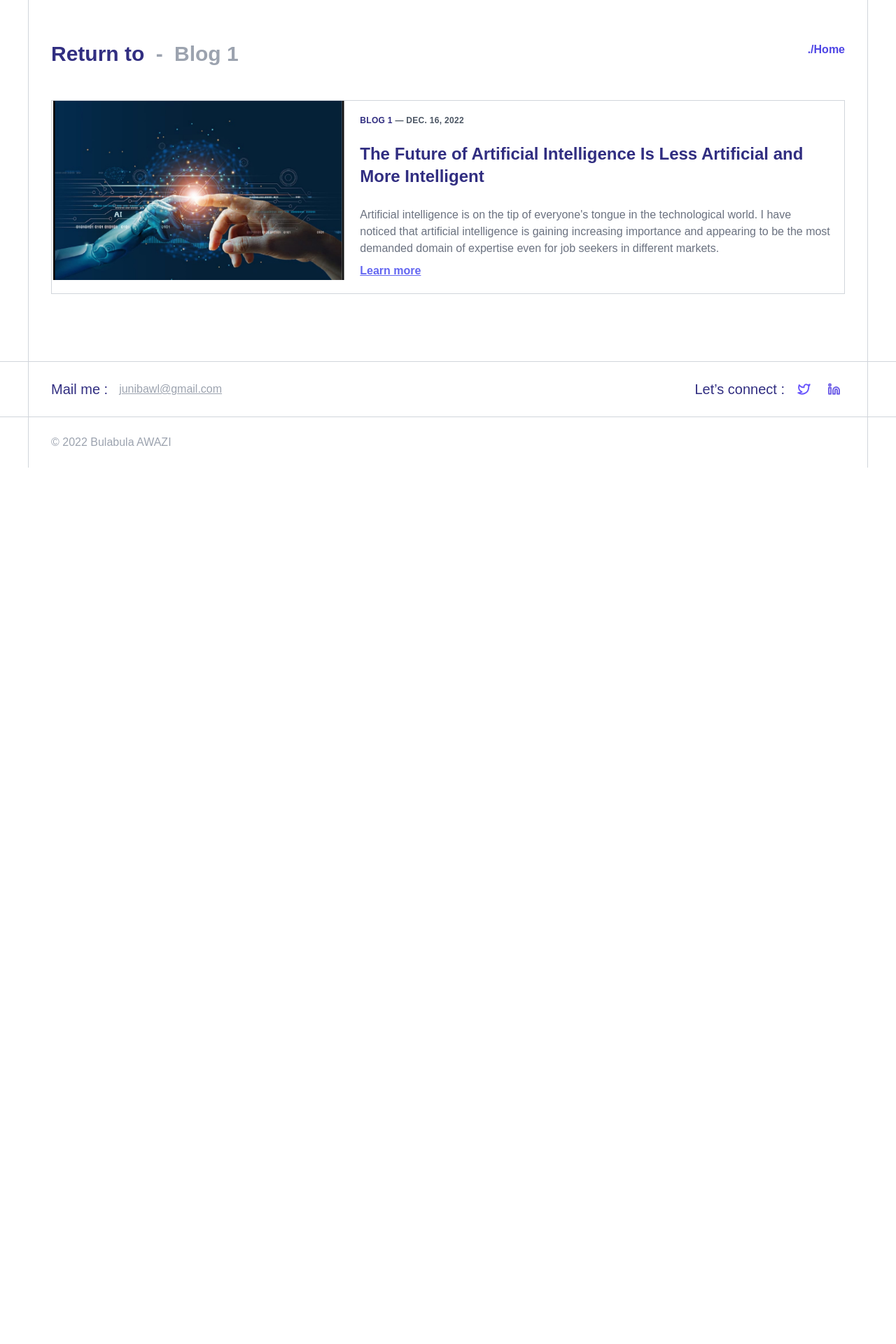
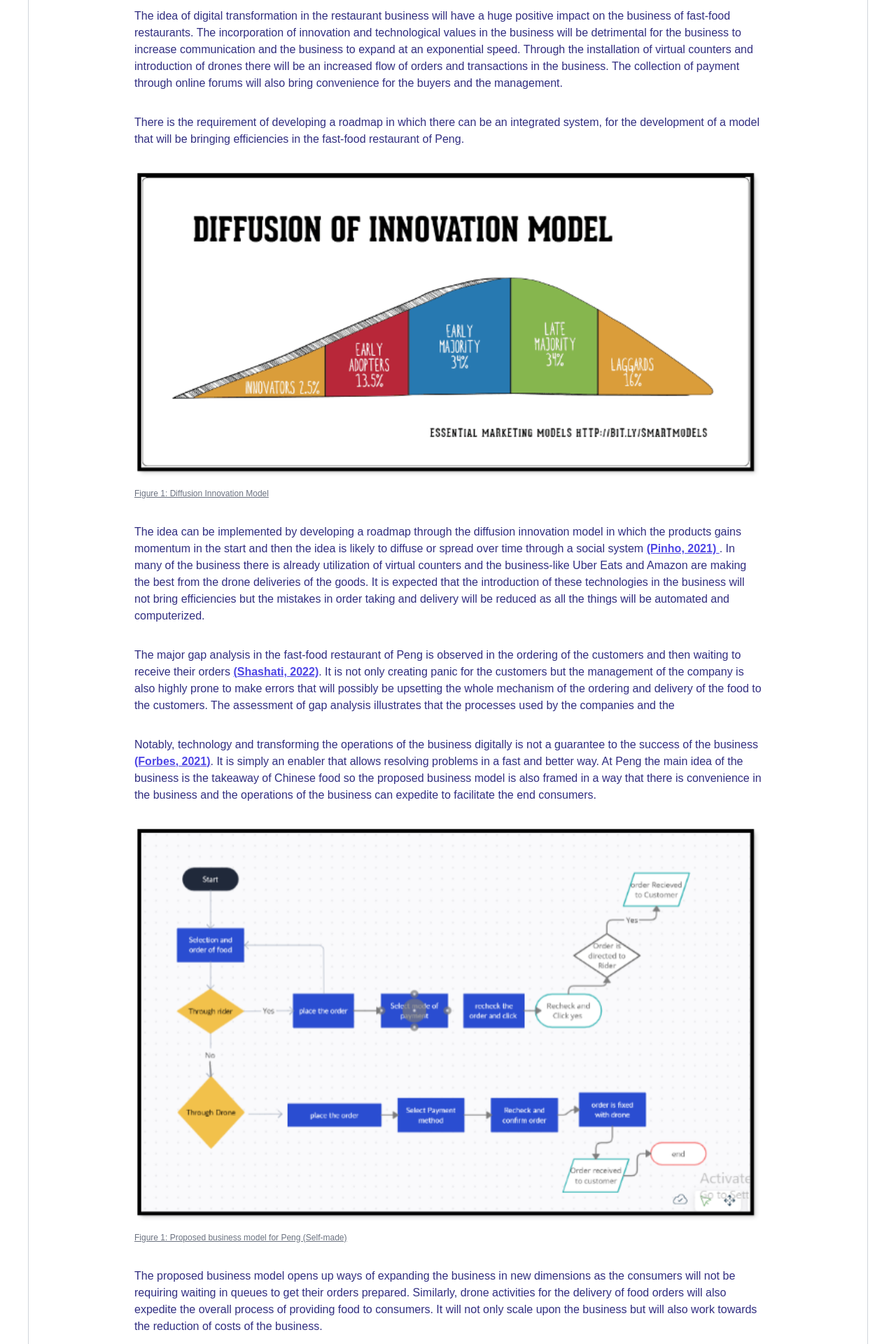
Before and after one commit to vincejs77/junibawl, a Nuxt app: page /blog/blog-5 in a window 1280 px wide. Shown: the part 880-2800 px from the top of the page at 70% size. Before the commit the page ends 1548 px from the top, so only its background shows below. Built offline with nearby package versions, Linux system fonts and the light colour scheme; a web font is replaced by a local one.

Commit message:
update(all): generate all 005

```diff
--- a/pages/blog/blog-5.vue
+++ b/pages/blog/blog-5.vue
@@ -23,6 +23,91 @@
             :src="articles[4].img"
             :alt="articles[4].title"
           />
+        </div>
+
+        <div class="app-blog-content max-w-4xl text-left mx-auto mt-8 sm:mt-12">
+          <p>
+            The idea of digital transformation in the restaurant business will have a huge
+            positive impact on the business of fast-food restaurants. The incorporation of
+            innovation and technological values in the business will be detrimental for
+            the business to increase communication and the business to expand at an
+            exponential speed. Through the installation of virtual counters and
+            introduction of drones there will be an increased flow of orders and
+            transactions in the business. The collection of payment through online forums
+            will also bring convenience for the buyers and the management.
+          </p>
+          <p>
+            There is the requirement of developing a roadmap in which there can be an
+            integrated system, for the development of a model that will be bringing
+            efficiencies in the fast-food restaurant of Peng.
+          </p>
+          <p class="img">
+            <img src="/img/articles/blog5.png" alt="" />
+            <span class="underline text-gray-500 text-xs"
+              >Figure 1: Diffusion Innovation Model
+            </span>
+          </p>
+
+          <p>
+            The idea can be implemented by developing a roadmap through the diffusion
+            innovation model in which the products gains momentum in the start and then
+            the idea is likely to diffuse or spread over time through a social system
+            <NuxtLink href="#ref1"> (Pinho, 2021) </NuxtLink> . In many of the business
+            there is already utilization of virtual counters and the business-like Uber
+            Eats and Amazon are making the best from the drone deliveries of the goods. It
+            is expected that the introduction of these technologies in the business will
+            not bring efficiencies but the mistakes in order taking and delivery will be
+            reduced as all the things will be automated and computerized.
+          </p>
+
+          <p>
+            The major gap analysis in the fast-food restaurant of Peng is observed in the
+            ordering of the customers and then waiting to receive their orders
+            <NuxtLink href="#ref1">(Shashati, 2022)</NuxtLink>. It is not only creating
+            panic for the customers but the management of the company is also highly prone
+            to make errors that will possibly be upsetting the whole mechanism of the
+            ordering and delivery of the food to the customers. The assessment of gap
+            analysis illustrates that the processes used by the companies and the
+          </p>
+
+          <p>
+            Notably, technology and transforming the operations of the business digitally
+            is not a guarantee to the success of the business
+            <NuxtLink href="#ref1">(Forbes, 2021)</NuxtLink>. It is simply an enabler that
+            allows resolving problems in a fast and better way. At Peng the main idea of
+            the business is the takeaway of Chinese food so the proposed business model is
+            also framed in a way that there is convenience in the business and the
+            operations of the business can expedite to facilitate the end consumers.
+          </p>
+
+          <p class="img">
+            <img src="/img/articles/blog51.png" alt="" />
+            <span class="underline text-gray-500 text-xs"
+              >Figure 1: Proposed business model for Peng (Self-made)
+            </span>
+          </p>
+
+          <p>
+            The proposed business model opens up ways of expanding the business in new
+            dimensions as the consumers will not be requiring waiting in queues to get
+            their orders prepared. Similarly, drone activities for the delivery of food
+            orders will also expedite the overall process of providing food to consumers.
+            It will not only scale upon the business but will also work towards the
+            reduction of costs of the business.
+          </p>
+
+          <h2 class="italic">Challenges and Recommendations in the New Business Model</h2>
+          <p>
+            The downside of the model will lie in the fact as the employees of the company
+            will be facing difficulty in carrying on their jobs. Moreover, there can be
+            some technical issues in the running of the drones which might not end up
+            delivering the food to the right destination. However, there are multiple ways
+            too to deal with the situation once the business starts transitioning the
+            model. In the start the drones can be used for a limited range and then the
+            range can be increased. The employees losing the jobs at the restaurant can be
+            employed in telling the ways the virtual counters will be working and in
+            managing the delivery system of the food.
+          </p>
         </div>
       </div>
     </section>
```
